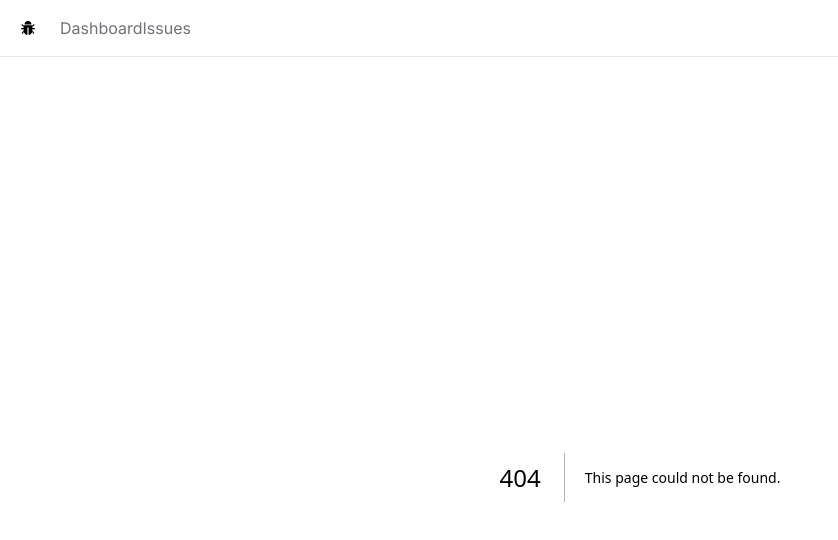
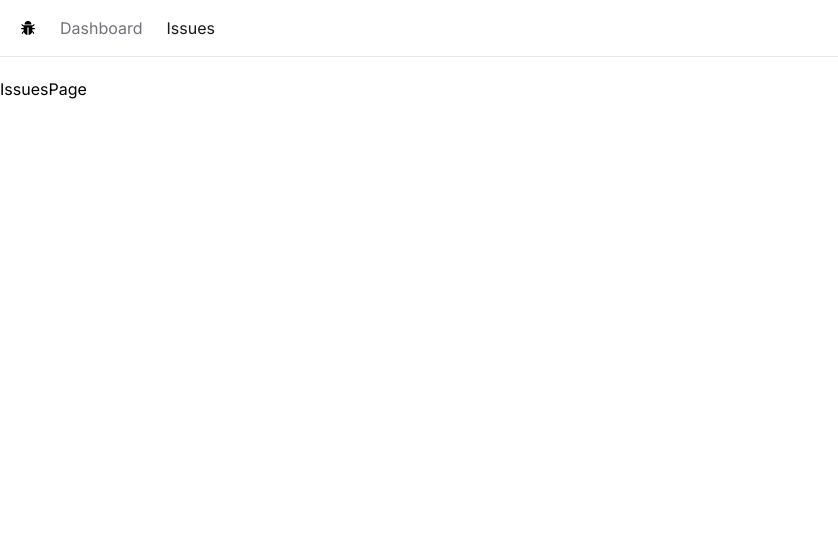
Before and after one commit to UbongJacob/issue-tracker, a Next.js app: page /issues in a window 1280 px wide. Before the commit this address had no page. Shown: the top 540 px of the page, without its empty margins (0-838 px from the left). Built offline with nearby package versions, Linux system fonts and the light colour scheme.

Commit message:
Style active link in the navbar

```diff
--- a/app/NavBar.tsx
+++ b/app/NavBar.tsx
@@ -1,11 +1,17 @@
+"use client";
+
 import Link from "next/link";
+import { usePathname } from "next/navigation";
 import { AiFillBug } from "react-icons/ai";
 
 const NavBar = () => {
+  const currentPath = usePathname();
+
   const links = [
     { label: "Dashboard", href: "/" },
     { label: "Issues", href: "/issues" },
   ];
+
   return (
     <nav className="flex space-x-6 items-center border-b mb-5 px-5 py-4">
       <Link href={"/"}>
@@ -13,17 +19,19 @@
       </Link>
 
       <ul className="flex space-x-6">
-        <li>
-          {links.map(({ label, href }) => (
+        {links.map(({ label, href }) => (
+          <li>
             <Link
-              className="text-zinc-500 hover:text-zinc-800 transition-colors"
+              className={`${
+                currentPath === href ? "text-zinc-900" : "text-zinc-500"
+              } hover:text-zinc-800 transition-colors`}
               href={href}
               key={href}
             >
               {label}
             </Link>
-          ))}
-        </li>
+          </li>
+        ))}
       </ul>
     </nav>
   );
--- /dev/null
+++ b/app/issues/page.tsx
@@ -0,0 +1,5 @@
+const IssuesPage = () => {
+  return <div>IssuesPage</div>;
+};
+
+export default IssuesPage;
```
